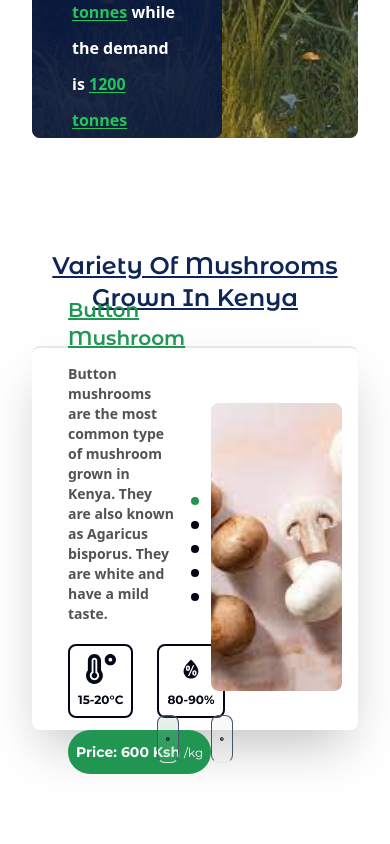
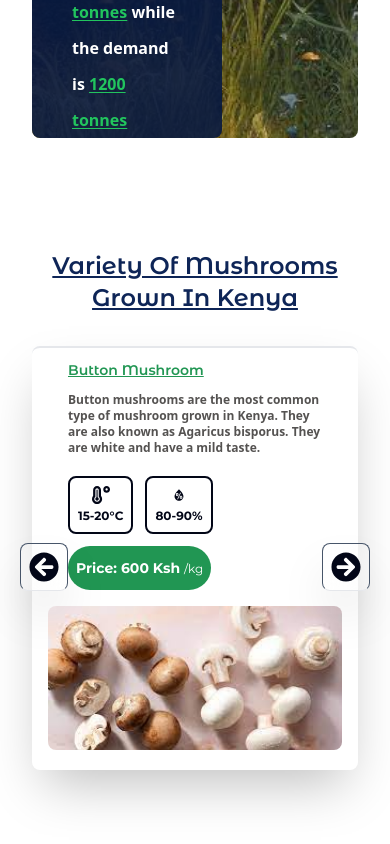
Before and after one commit to KINYENJE/JHUB-Smart-Mushroom-Farming, a React (Create React App) app: page / in a window 390 px wide. Shown: the part 1582-2426 px from the top of the page. Built offline with nearby package versions, Linux system fonts and the light colour scheme.

Commit message:
responsiveness in slider

```diff
--- a/src/components/MushroomSlider.jsx
+++ b/src/components/MushroomSlider.jsx
@@ -37,41 +37,44 @@ const MushroomSlider = ({slides}) => {
 
   return (
 
-    <div className="w-full h-96 flex items-center justify-center  shadow-2xl pt-4 rounded-lg border-t-2 transition duration-300" >
+    <div className="w-full flex  items-center justify-center shadow-2xl pt-4 rounded-lg border-t-2 transition duration-300" >
       {slides.map((slide, index) => {
         return (
-          <div key={index} className={'w-full h-96 rounded-lg flex px-4 items-center justify-center gap-4 ' + (index === currentIndex ? 'translate-x-' + (index - currentIndex) : 'hidden translate-x-' + index)} >
+          <div key={index} className={'w-full max-sm:relative max-sm:py-5 sm:h-96 rounded-lg flex max-sm:flex-col px-4 items-center justify-center gap-4 ' + (index === currentIndex ? 'translate-x-' + (index - currentIndex) : 'hidden translate-x-' + index)} >
 
-          <div className='w-1/2 px-5 lg:px-16'
+          <div className='max-sm:w-full max-sm:h-1/2 sm:w-1/2 px-5 lg:px-16'
 
           >
 
-            <h3 className="text-xl capitalize -mt-6 text-start text-success underline-offset-3 underline">{slide.name}</h3>
-            <p className='py-5 -mt-2 text-sm opacity-75 text-start text-warmGray-900 font-semibold'>{slide.description}</p>
+            <h3 className="text-sm sm:text-xl capitalize -mt-6 text-start text-success underline-offset-3 underline">{slide.name}</h3>
+            <p className='py-5 -mt-2 text-xs sm:text-sm opacity-75 text-start text-warmGray-900 font-semibold'>{slide.description}</p>
 
-            <div className='flex gap-6 text-slate-950' >
-              <div className='flex flex-col border-2 border-slate-950 rounded-lg p-2 items-center justify-center gap-2'>
-                <FaTemperatureHigh size={30} className="inline" />
+            <div className='flex  gap-3 sm:gap-6 text-slate-950' >
+              <div className='flex flex-col border-2 border-slate-950 rounded-lg p-2 items-center justify-center gap-1 sm:gap-2'>
+                <FaTemperatureHigh size={30} className="inline max-sm:hidden" />
+                <FaTemperatureHigh size={18} className="inline sm:hidden" />
                 <p className='text-xs font-bold text-nowrap montserrat'>{slide.temperature}</p>
               </div>
-              <div className='flex flex-col border-2 border-slate-950 rounded-lg p-2 items-center justify-center gap-2'>
-                <WiHumidity size={30} className="inline" />
+              <div className='flex flex-col border-2 border-slate-950 rounded-lg p-2 items-center justify-center gap-1 sm:gap-2'>
+                <WiHumidity size={30} className="inline max-sm:hidden" />
+                <WiHumidity size={18} className="inline sm:hidden" />
                 <p className='text-xs font-bold text-nowrap montserrat'>{slide.humidity}</p>
               </div>
 
             </div>
 
-            <div className='w-fit mt-3 py-3 px-2 rounded-full bg-success '>
+              <div className='w-fit mt-3 py-3 px-2 rounded-full bg-success '>
                 <h3 className=' text-sm font-bold text-nowrap text-white'>Price: {slide.pricePerKg} <span className=' text-xs font-normal'>/kg</span> </h3>
               </div>
           </div>
 
-          <div className='w-1/2 overflow-hidden lg:px-16 '>
-            <img src={slide.image} alt={slide.name} className="w-full  h-72 object-cover object-center  rounded-lg hover:scale-125  transition duration-500 flex-shrink-0 flex-grow-0" />
+          <div className='w-full max-sm:h-1/2  sm:w-1/2 overflow-hidden lg:px-16 '>
+            <img src={slide.image} alt={slide.name} className="w-full max-sm:h-36 sm:h-72 object-cover object-center  rounded-lg hover:scale-125  transition duration-500 flex-shrink-0 flex-grow-0" />
           </div>
 
 
-          <div className='absolute'>
+
+          <div className='absolute max-sm:hidden '>
           {slides.map((_, index) => {
            return (
             <div className=''>
@@ -90,11 +93,20 @@ const MushroomSlider = ({slides}) => {
 
 
 
-          <div className="w-1/3  absolute -mb-96  flex items-center justify-center  gap-8 ">
+          <div className="w-full max-sm:hidden sm:w-1/3  absolute -mb-96  flex items-center justify-center  gap-8 ">
             <button onClick={goToPrevSlide} className="p-2  hover:text-success text-blueGray-950 border border-s-secondary_blue border-e-secondary_blue border-t-secondary_blue backdrop-blur-xl shadow-2xl hover:shadow-success transition duration-300 rounded-lg z-50 w-1/6 flex items-center justify-center"><FaArrowCircleLeft size={30} /></button>
             <button onClick={goToNextSlide} className="p-2  hover:text-success text-blueGray-950 border border-s-secondary_blue border-e-secondary_blue border-t-secondary_blue backdrop-blur-xl shadow-2xl hover:shadow-success transition duration-300 rounded-lg z-50 w-1/6 flex items-center justify-center"><FaArrowCircleRight size={30} /></button>
 
           </div>
+
+          <button className="sm:hidden max-sm:absolute max-sm:left-5 p-2  hover:text-success text-blueGray-950 border border-s-secondary_blue border-e-secondary_blue border-t-secondary_blue backdrop-blur-xl shadow-2xl hover:shadow-success transition duration-300 rounded-lg z-50  flex items-center justify-center" >
+            <FaArrowCircleLeft size={30} className='' onClick={goToPrevSlide} />
+          </button>
+
+          <button className="sm:hidden max-sm:absolute max-sm:right-5 p-2  hover:text-success text-blueGray-950 border border-s-secondary_blue border-e-secondary_blue border-t-secondary_blue backdrop-blur-xl shadow-2xl hover:shadow-success transition duration-300 rounded-lg z-50  flex items-center justify-center" >
+            <FaArrowCircleRight size={30} className='' onClick={goToNextSlide} />
+          </button>
+
       </div>
 
 
```
